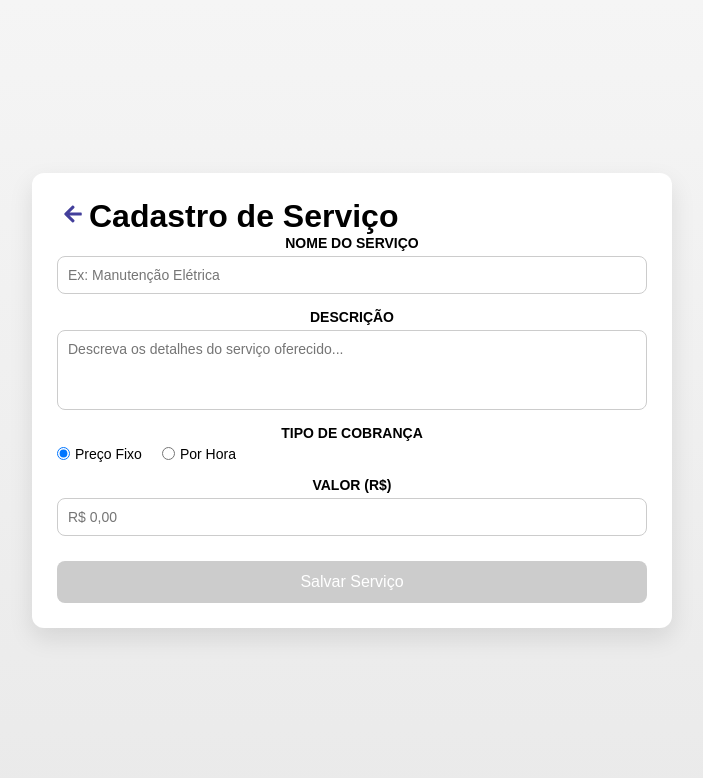
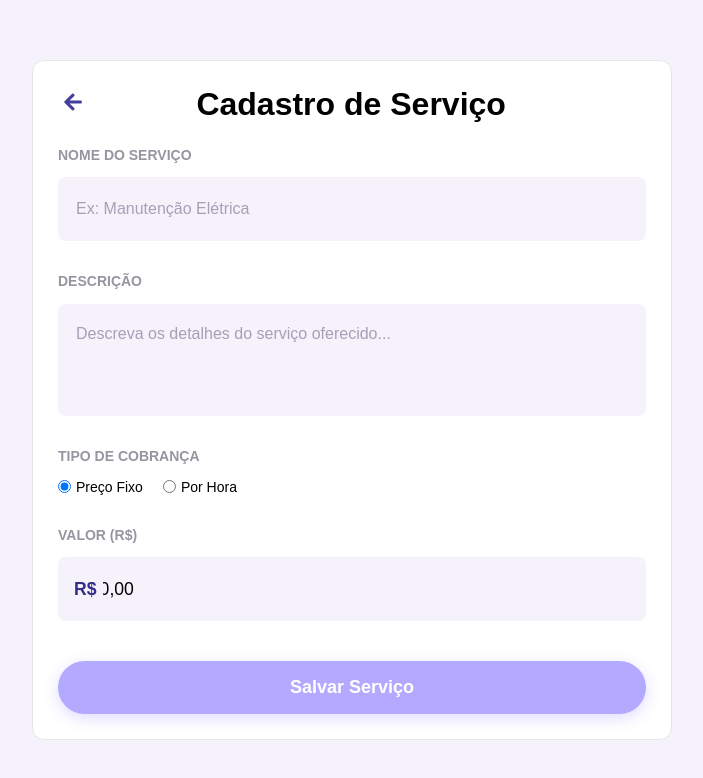
Before and after one commit to CS-PI-2026-FaseCerta/front-end, a React (Create React App) app: page / in a window 1280 px wide. Shown: the top 778 px of the page, without its empty margins (288-991 px from the left). Built offline with nearby package versions, Linux system fonts and the light colour scheme.

Commit message:
feat-css-do-input-de-valor

```diff
--- a/src/auth/pages/CadastroServico.css
+++ b/src/auth/pages/CadastroServico.css
@@ -11,7 +11,7 @@
     display: flex;
     justify-content: center;
     align-items: center;
-    background: linear-gradient(180deg, #f5f5f5, #eaeaea);
+    background-color: #F6F2FB;
 }
 
 .service-form-card {
@@ -20,11 +20,18 @@
     background: #ffffff;
     padding: 25px;
     border-radius: 12px;
-    box-shadow: 0 10px 25px rgba(0, 0, 0, 0.1);
+    border: 1px solid rgb(230, 230, 230);
 }
 
 .card-header {
     display: flex;
+    margin-bottom: 1.5rem;
+}
+
+.card-header h1 {
+    text-align: center;
+    width: 100%;
+    padding-right: 2rem;
 }
 
 .back-button {
@@ -52,31 +59,80 @@
 .service-form {
     display: flex;
     flex-direction: column;
-    gap: 15px;
+    gap: 2rem;
 }
 
 .service-form-group {
     display: flex;
     flex-direction: column;
+    gap: .6rem;
 }
 
 .service-form-label {
     margin-bottom: 5px;
     font-weight: 600;
     font-size: 14px;
+    color: #9795A0;
+}
+
+.service-form-input {
+    height: 4rem;
+    width: 100%;
 }
 
 .service-form-input,
 .service-form-textarea {
     padding: 10px;
-    border: 1px solid #ccc;
+    border: none;
     border-radius: 8px;
     font-size: 14px;
+    background-color: #F6F2FB;
+}
+
+.service-form-input::placeholder,
+.service-form-textarea::placeholder {
+    font-size: 1rem;
+    padding: .7rem .5rem;
+    color: rgb(166, 159, 182);
+}
+
+.service-form-value-input,
+.service-form-value-input::placeholder {
+    color: black;
+    padding-left: 1.3rem;
+    font-size: 1.1rem;
+}
+
+.service-form-value-conteiner {
+    position: relative;
+}
+
+.service-form-group div {
+    display: flex;
+}
+
+.service-form-value-span {
+    position: absolute;
+    bottom: 1.35rem;
+    left: 1rem;
+    color: #322E8A;
+    font-weight: 600;
+    font-size: 1.1rem;
+}
+
+.service-form-value-square {
+    position: absolute;
+    bottom: .5rem;
+    left: .8rem;
+
+    width: 2rem;
+    height: 3rem;
+    background-color: #F6F2FB;
 }
 
 .service-form-textarea {
     resize: none;
-    height: 80px;
+    height: 7rem;
 }
 
 .service-form-radio-group {
@@ -110,3 +166,34 @@
     background: #ccc;
     cursor: not-allowed;
 }
+
+/* Botão de Envio */
+.service-form-submit-button {
+    width: 100%;
+    padding: 16px;
+    background-color: #433f9b;
+    color: white;
+    border: none;
+    border-radius: 999px;
+    /* Pill shape */
+    font-size: 18px;
+    font-weight: 600;
+    cursor: pointer;
+    transition:
+        background-color 0.3s ease,
+        transform 0.2s ease,
+        box-shadow 0.2s ease;
+    margin-top: 8px;
+    box-shadow: 0 4px 15px rgba(91, 75, 255, 0.2);
+}
+
+.service-form-submit-button:hover {
+    background-color: #7165ff;
+    transform: translateY(-2px);
+    box-shadow: 0 6px 20px rgba(91, 75, 255, 0.3);
+}
+
+.service-form-submit-button:disabled {
+    background-color: #b3aaff;
+    cursor: not-allowed;
+}
--- a/src/auth/pages/CadastroServico.jsx
+++ b/src/auth/pages/CadastroServico.jsx
@@ -40,7 +40,7 @@ export default function CadastroServico() {
 
                 <form className="service-form">
                     <div className="service-form-group">
-                        <label className="service-form-label">NOME DO SERVIÇO</label>
+                        <label className="service-form-label" style={{ textAlign: "left" }}>NOME DO SERVIÇO</label>
                         <input
                             className="service-form-input"
                             type="text"
@@ -51,7 +51,7 @@ export default function CadastroServico() {
                     </div>
 
                     <div className="service-form-group">
-                        <label className="service-form-label">DESCRIÇÃO</label>
+                        <label className="service-form-label" style={{ textAlign: "left" }}>DESCRIÇÃO</label>
                         <textarea
                             className="service-form-textarea"
                             placeholder="Descreva os detalhes do serviço oferecido..."
@@ -61,7 +61,7 @@ export default function CadastroServico() {
                     </div>
 
                     <div className="service-form-group">
-                        <label className="service-form-label">TIPO DE COBRANÇA</label>
+                        <label className="service-form-label" style={{ textAlign: "left" }}>TIPO DE COBRANÇA</label>
 
                         <div className="service-form-radio-group">
                             <label className="service-form-radio-option">
@@ -88,17 +88,22 @@ export default function CadastroServico() {
                         </div>
                     </div>
 
-                    <div className="service-form-group">
-                        <label className="service-form-label">
+                    <div className="service-form-group service-form-value-conteiner">
+                        <label className="service-form-label" style={{ textAlign: "left" }}>
                             VALOR {billingType === "hourly" ? "(R$/h)" : "(R$)"}
                         </label>
-                        <input
-                            className="service-form-input"
-                            type="text"
-                            value={value}
-                            onChange={handleValueChange}
-                            placeholder="R$ 0,00"
-                        />
+                        <div>
+                            <div className="service-form-value-square"></div>
+                            <span className="service-form-value-span">R$</span>
+                            <input
+                                className="service-form-input service-form-value-input"
+                                type="text"
+                                value={value}
+                                onChange={handleValueChange}
+                                placeholder="0,00"
+                            />
+                        </div>
+
                     </div>
 
                     <button
```
